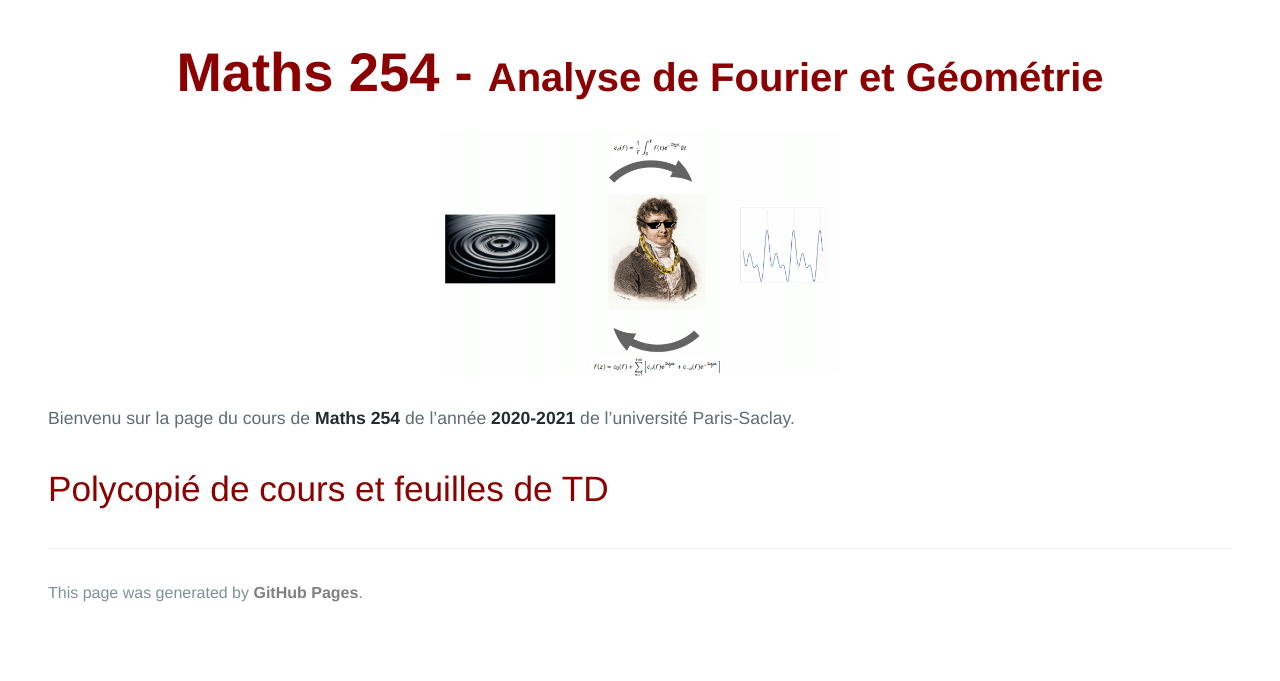
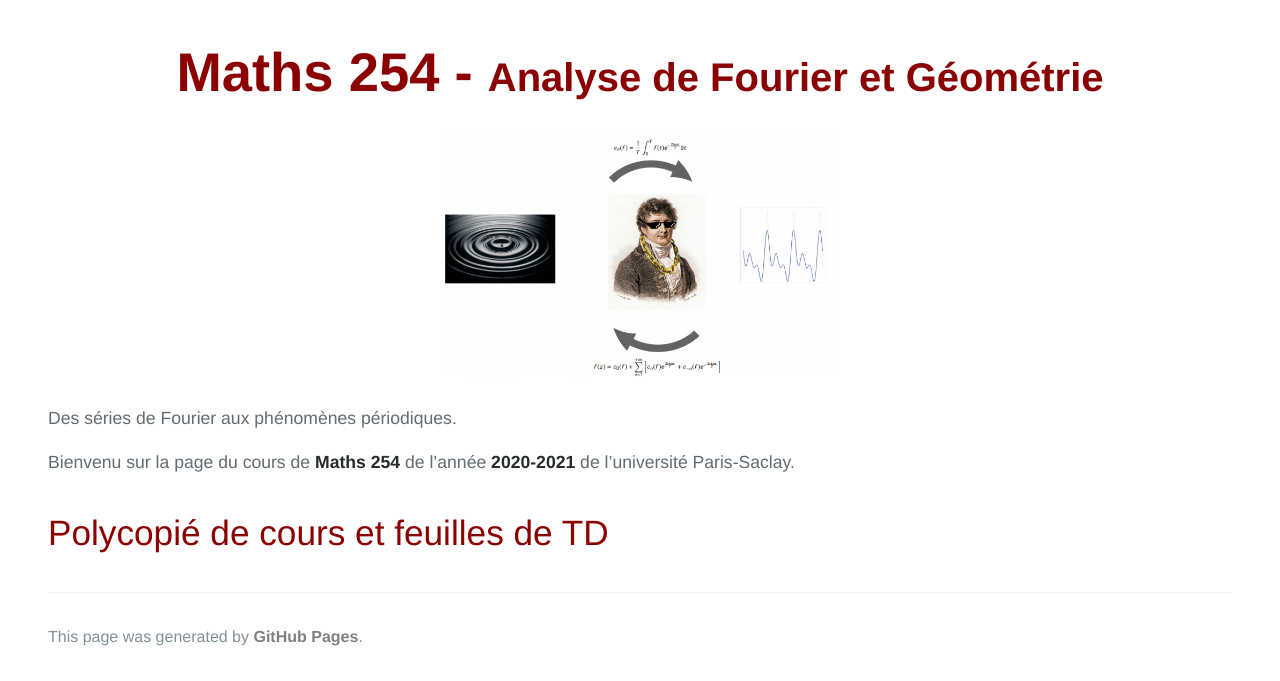
Before and after one commit to KevinDestagnol/algebre.github.io, a Jekyll site: the page built from index.md, in a window 1280 px wide. Shown: the part 260-941 px from the top of the page. Built offline with Jekyll 4.4.1, drawn with Linux system fonts in a browser that asks for light colours; some web fonts are replaced; our own code applies the rules of GitHub Pages for plain Markdown files; before the commit the page ends 900 px from its top, so only the background shows below that.

Commit message:
Update default.html

```diff
--- a/_layouts/default.html
+++ b/_layouts/default.html
@@ -34,6 +34,7 @@
       </center>
 <p align="center">
 <img width="400"  src="Fourier2.png" alt="Fourier">
+  <figcaption>Des séries de Fourier aux phénomènes périodiques.</figcaption>
 </p>
        {{ content }}
 
```
